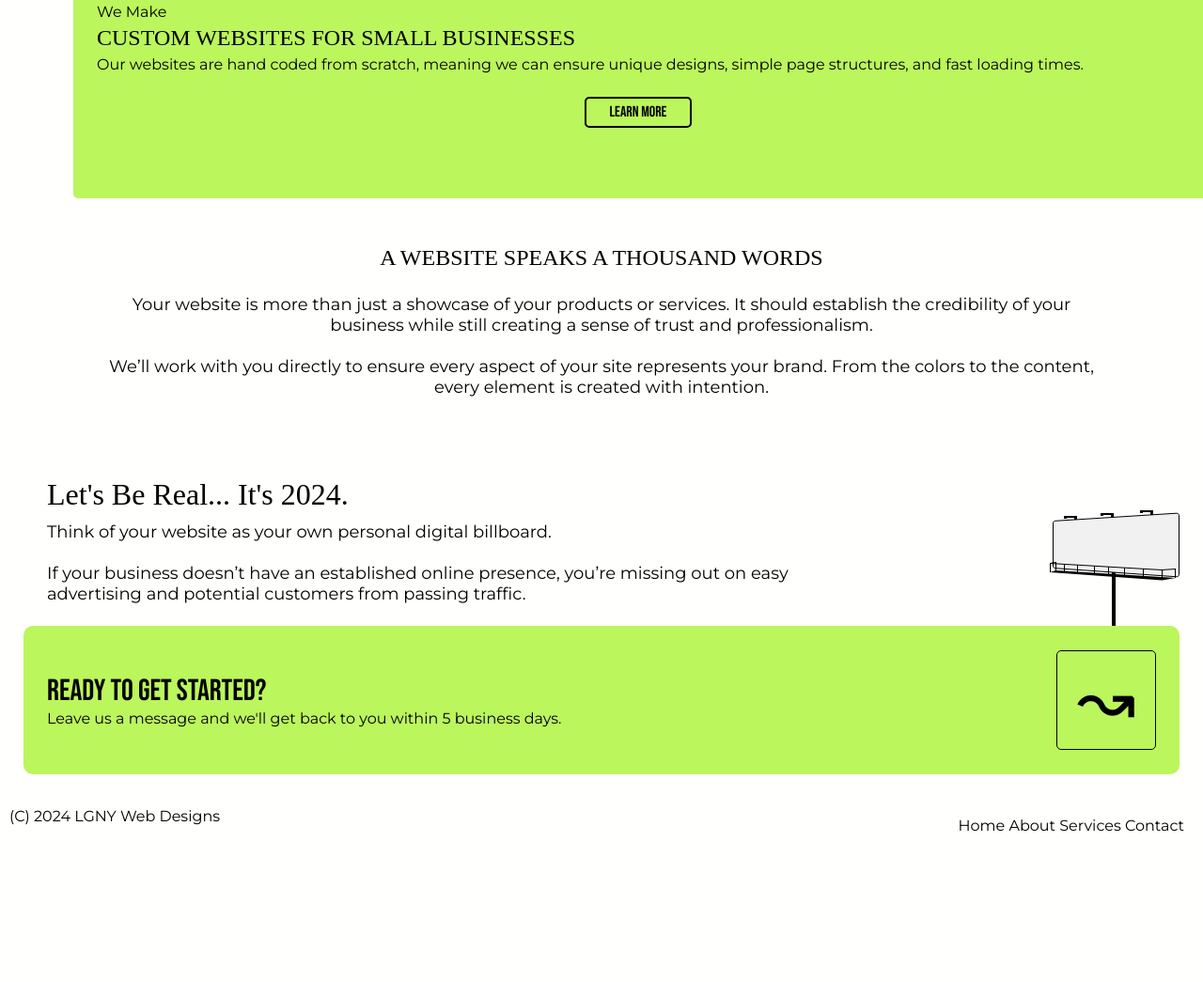
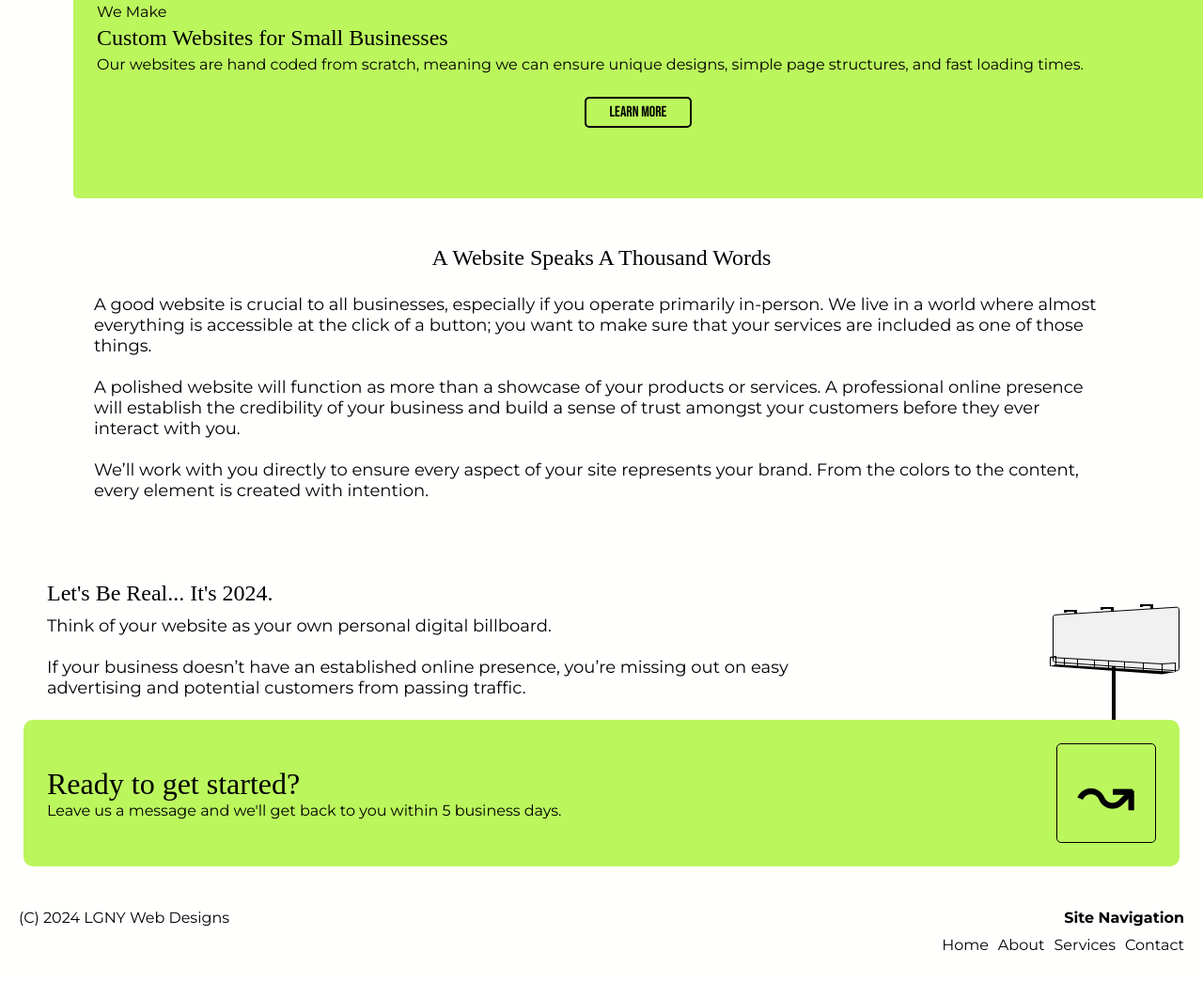
Before and after one commit to lilygarfinkel/lgnywebdesigns, a plain HTML site: page pages/index.html in a window 1280 px wide. Shown: the part 603-1648 px from the top of the page at 94% size. Before the commit the page ends 1511 px from the top, so only its background shows below. Drawn offline with Linux system fonts and the light colour scheme; a web font is replaced by a local one.

```diff
--- a/pages/index.html
+++ b/pages/index.html
@@ -43,8 +43,7 @@
             </div>
             <div id="index-landing-sub">
                 <div id="index-story-text" class="text">
-                    Founded in 2024, LGNY was created to fill the gap between complex e-commerce websites and
-                    informational facebook pages.
+                    LGNY was created to small businesses bridge the gap between their in-person services and
                 </div>
                 <img alt="logo" id="index-image" src="../images/homeimage.svg" />
             </div>
@@ -53,8 +52,7 @@
             <div id="index-about-box">
                 <p id="about-text" class="text">We Make</p>
                 <h1 id="about-title" class="title-text">
-                    CUSTOM WEBSITES FOR
-                    SMALL BUSINESSES
+                    Custom Websites for Small Businesses
                 </h1>
                 <p id="about-text" class="text">Our websites are hand coded from scratch, meaning we can ensure unique
                     designs, simple page structures, and fast loading times.</p>
@@ -67,11 +65,16 @@
         <div id="index-words">
             <div id="index-story-titles">
                 <h1 id='index-story-title' class="title-text">
-                    A WEBSITE SPEAKS A THOUSAND WORDS
+                    A Website Speaks A Thousand Words
                 </h1>
                 <P id='index-story-subtitle' class="text">
-                    Your website is more than just a showcase of your products or services. It should establish the
-                    credibility of your business while still creating a sense of trust and professionalism.
+                    A good website is crucial to all businesses, especially if you operate primarily in-person.
+                    We live in a world where almost everything is accessible at the click of a button; you want to make sure that your services are included as one of those things.
+
+                    <br/><br/>
+                    A polished website will function as more than a showcase of your products or services.
+                    A professional online presence will establish the credibility of your business and build a sense of trust amongst your customers before they ever interact with you.
+
 
                     <br /><br />
                     We’ll work with you directly to ensure every aspect of your site represents your brand. From the
@@ -110,7 +113,7 @@
 
                 <div id="index-contact-box">
                     <h1 id="contact-title" class="title-text">
-                        READY TO GET STARTED?
+                        Ready to get started?
                     </h1>
                     <p id="contact-text" class="text">Leave us a message and we'll get back to you within 5 business
                         days.
@@ -123,8 +126,11 @@
             </div>
         </div>
         <div id="footer">
+            <div id='footer-left'>
             <p class="text">(C) 2024 LGNY Web Designs</p>
-            <div id='footer-left'>
+        </div>
+            <div id='footer-right'>
+                <p class="text"><b>Site Navigation</b></p>
                 <div id="footer-links" class="text">
                     <a href="index.html" class="footer-link">Home</a>
                     <a href="about.html" class="footer-link">About</a>
--- a/pages/style.css
+++ b/pages/style.css
@@ -226,7 +226,7 @@ body {
 #index-real-title {
     font-family: "Caprasimo", serif;
     color: black;
-    font-size: xx-large;
+    font-size: x-large;
     margin: 10px 0px;
 }
 #index-real-text {
@@ -256,6 +256,8 @@ body {
 #index-story-subtitle{
     padding:25px 50px;
     font-size: large;
+    justify-content: baseline;
+    text-align: start;
 
 }
 
@@ -331,9 +333,10 @@ body {
 
 }
 
-#contact-title,
-#contact-text {
-    color: black;
+#contact-title {
+    font-family: "Caprasimo", serif;
+
+font-size: xx-large
 }
 
 #contact-butt {
@@ -378,17 +381,28 @@ body {
     justify-content: space-between;
 
 }
+#footer-left{
+    float: left;
+    margin: 10px;
+    }
 
+#footer-right{
+    float: right;
+    text-align: end;
+    margin: 10px;
 
-#footer-links,
-#footer-text {
-    float: right;
-    margin: 10px;
+}
+
+#footer-links {
+    display: flex;
 }
 
 .footer-link {
     text-decoration: none;
     color: black;
+    margin: 10px;
+    margin-right:0px;
+
 }
 
 
```
